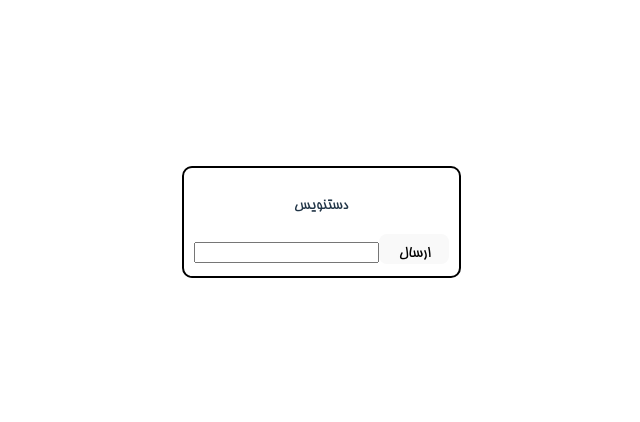
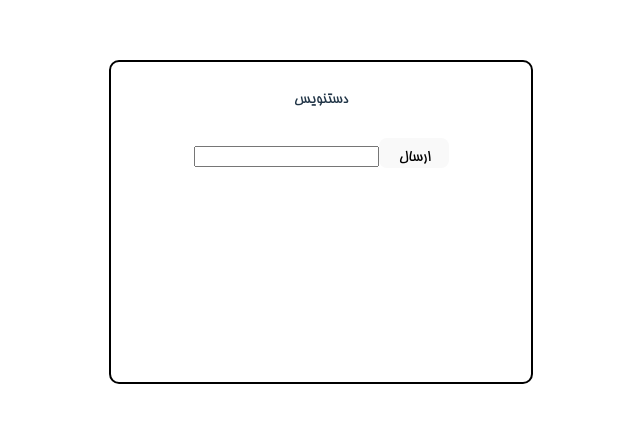
Before and after one commit to AminSBU/react_js_projects, a React (Vite) app in the folder 05_Task/task/: page / in a window 1280 px wide. Shown: the part 178-600 px from the top of the page, without its empty margins (319-959 px from the left). Built offline with nearby package versions, Linux system fonts and the light colour scheme.

Commit message:
make scroll bar to tasks

```diff
--- a/05_Task/task/src/task.css
+++ b/05_Task/task/src/task.css
@@ -1,9 +1,19 @@
-.task-container{
+.task-container {
     border: 2px solid black;
     padding: 10px;
     border-radius: 10px;
+    width: 400px;        /* fixed width */
+    height: 300px;       /* fixed height */
+    overflow-y: auto;    /* allows scrolling if content overflows vertically */
+    overflow-x: hidden;  /* hides horizontal overflow */
+}
 
+.task-display {
+    max-height: 180px;   /* adjust this based on the space you want for the tasks */
+    overflow-y: auto;    /* enables vertical scroll if needed */
+    margin-bottom: 10px; /* adds space between task list and input/button */
 }
+
 
 .task-send-button{
     width: 70px;
```
